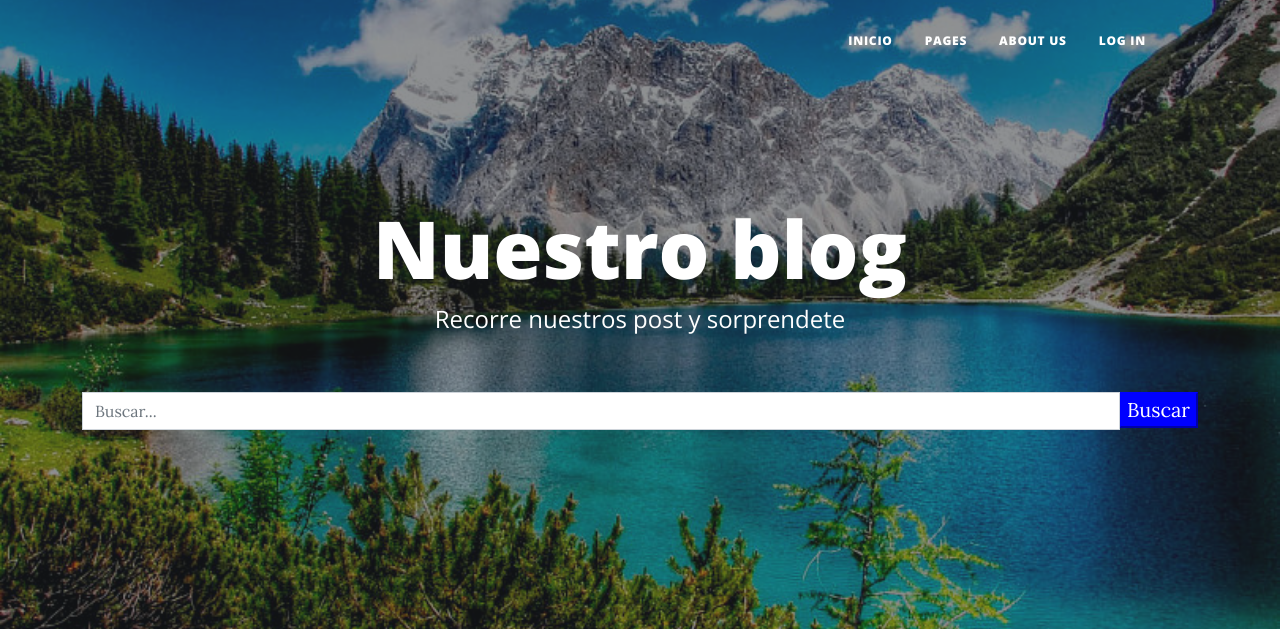
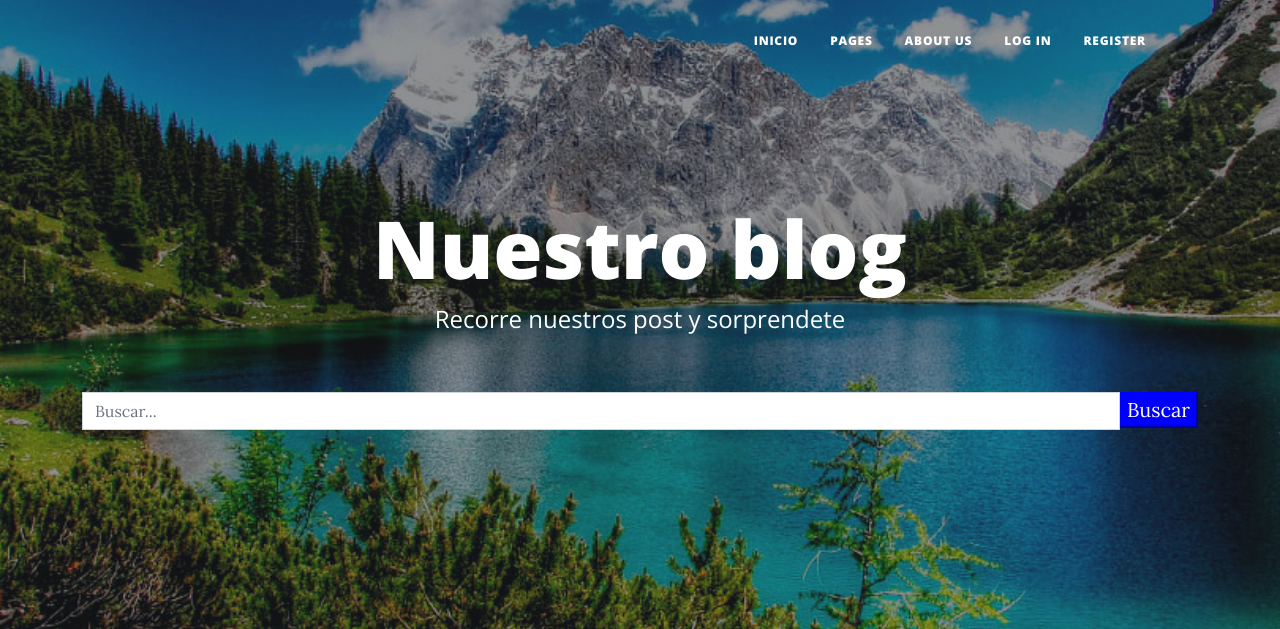
Before and after one commit to lucreciavettori/ProyectoFinal, a Django app: page /AppViajes/pages/ in a window 1280 px wide. Shown: the top 629 px of the page. Run offline with Django 4.2, Linux system fonts and the light colour scheme; data comes from the database, SQL or seed files in the repository; some libraries are stand-ins or nearby versions.

Commit message:
botón Register

```diff
--- a/templates/AppViajes/index.html
+++ b/templates/AppViajes/index.html
@@ -29,6 +29,7 @@
                         <li class="nav-item"><a class="nav-link px-lg-3 py-3 py-lg-4" href="{% url 'AppViajes:Pages' %}">Pages</a></li>
                         <li class="nav-item"><a class="nav-link px-lg-3 py-3 py-lg-4" href="about.html">About us</a></li>
                         <li class="nav-item"><a class="nav-link px-lg-3 py-3 py-lg-4" href="{% url 'AppViajes:Login' %}">Log in</a></li>
+                        <li class="nav-item"><a class="nav-link px-lg-3 py-3 py-lg-4" href="{% url 'AppViajes:Register' %}">Register</a></li>
                     </ul>
                 </div>
             </div>
```
